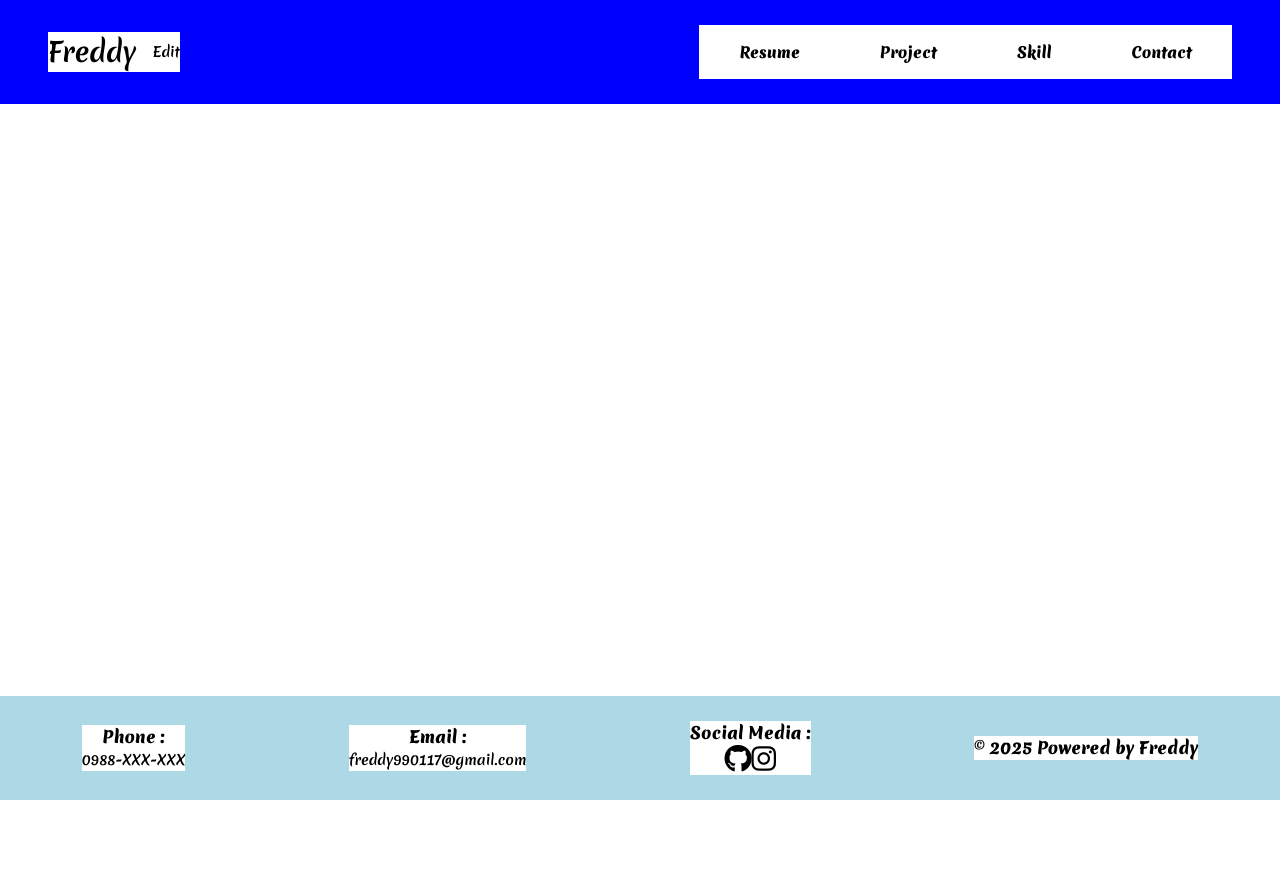
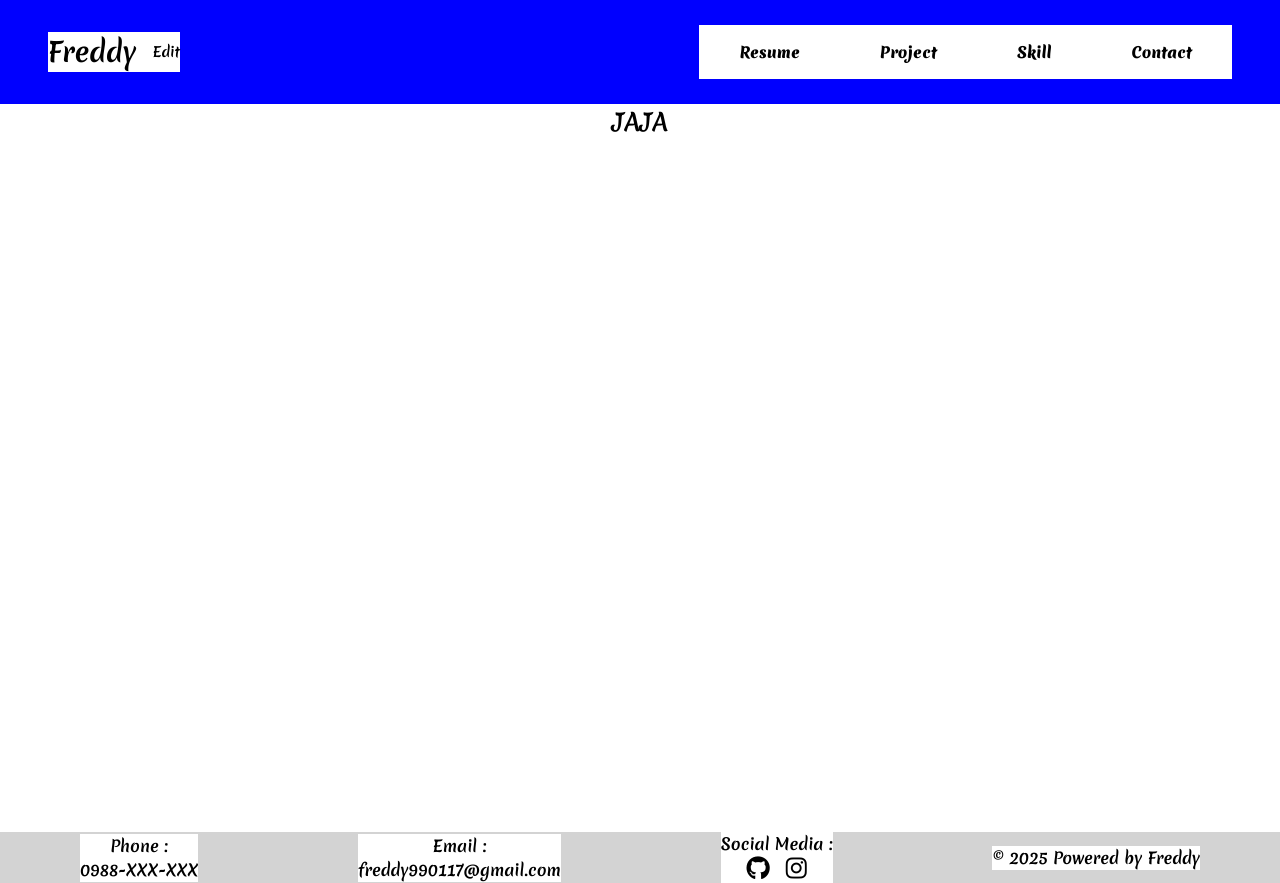
Before and after one commit to freddy990117/Personal-Portfolio-Website, a React (Vite) app: page / in a window 1280 px wide. Before the commit the page ends 800 px from the top, so only its background shows below. Built offline with nearby package versions, Linux system fonts and the light colour scheme; a web font is replaced by a local one.

Commit message:
Finish Footer Setup

```diff
--- a/Layout.css
+++ b/Layout.css
@@ -38,20 +38,23 @@ body .l-header .navBar-header .nav-header {
   padding: 0 1.5rem;
   margin: 1rem;
 }
+body .l-main {
+  height: 100vh;
+}
 body .l-footer {
-  position: fixed;
+  position: absolute;
   left: 0;
-  bottom: 0;
+  height: 0vh;
   width: 100%;
 }
 body .l-footer .navBar-footer {
+  background-color: lightgray;
+  width: 100%;
   display: flex;
-  background-color: lightblue;
-  height: 13vh;
   justify-content: space-around;
   align-items: center;
-  font-size: 14px;
 }
-body .l-footer .navBar-footer .nav-footer h3 {
-  font-weight: bolder;
+body .l-footer .navBar-footer .nav-footer .social-icons i {
+  font-size: 1.5rem;
+  margin: 0 0.5rem;
 }/*# sourceMappingURL=Layout.css.map */
--- a/Layout.jsx
+++ b/Layout.jsx
@@ -57,9 +57,10 @@ const Footer = () => {
   return (
     <div className="l-footer">
       <div className="navBar-footer">
+        {/* 透過 map 顯示出表單的內容 */}
         {navFooter.map((nav, index) => (
           <div key={index} className="nav-footer">
-            <h3>{nav.name}</h3>
+            <h4>{nav.name}</h4>
             {/* 如果有 data，直接顯示 */}
             {nav.data && <span>{nav.data}</span>}
 
@@ -84,13 +85,21 @@ const Footer = () => {
   );
 };
 
+const Main = () => {
+  return (
+    <div className="l-main">
+      <h2>JAJA</h2>
+      <h2>JAJA</h2>
+      <h2>JAJA</h2>
+      <Outlet />
+    </div>
+  );
+};
 const Layout = () => {
   return (
     <div>
       <Header />
-      <div className="l-main" style={{ height: "" }}>
-        <Outlet />
-      </div>
+      <Main />
       <Footer />
     </div>
   );
--- a/Layout.scss
+++ b/Layout.scss
@@ -41,23 +41,24 @@ body {
     }
   }
   // Layout Main 設定
+  .l-main {
+    height: 100vh;
+  }
   // Layout Footer 設定
   .l-footer {
-    position: fixed;
+    position: absolute;
     left: 0;
-    bottom: 0;
+    height: 0vh;
     width: 100%;
     .navBar-footer {
+      background-color: lightgray;
+      width: 100%;
       display: flex;
-      background-color: lightblue;
-      height: 13vh;
       justify-content: space-around;
       align-items: center;
-      font-size: 14px;
-      .nav-footer {
-        h3 {
-          font-weight: bolder;
-        }
+      .nav-footer .social-icons i {
+        font-size: 1.5rem;
+        margin: 0 0.5rem;
       }
     }
   }
```
Also changed, not shown: 1 other file (tests, documents, lock files or other folders).
